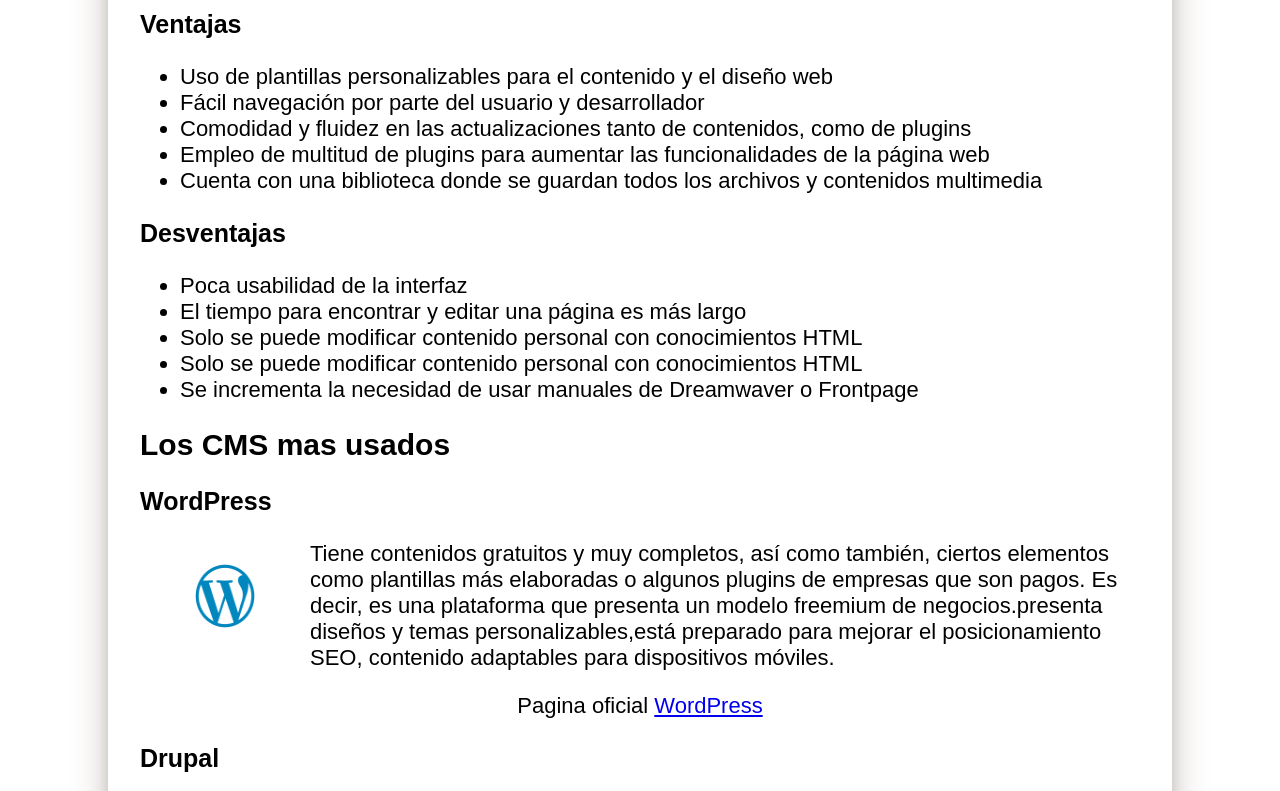
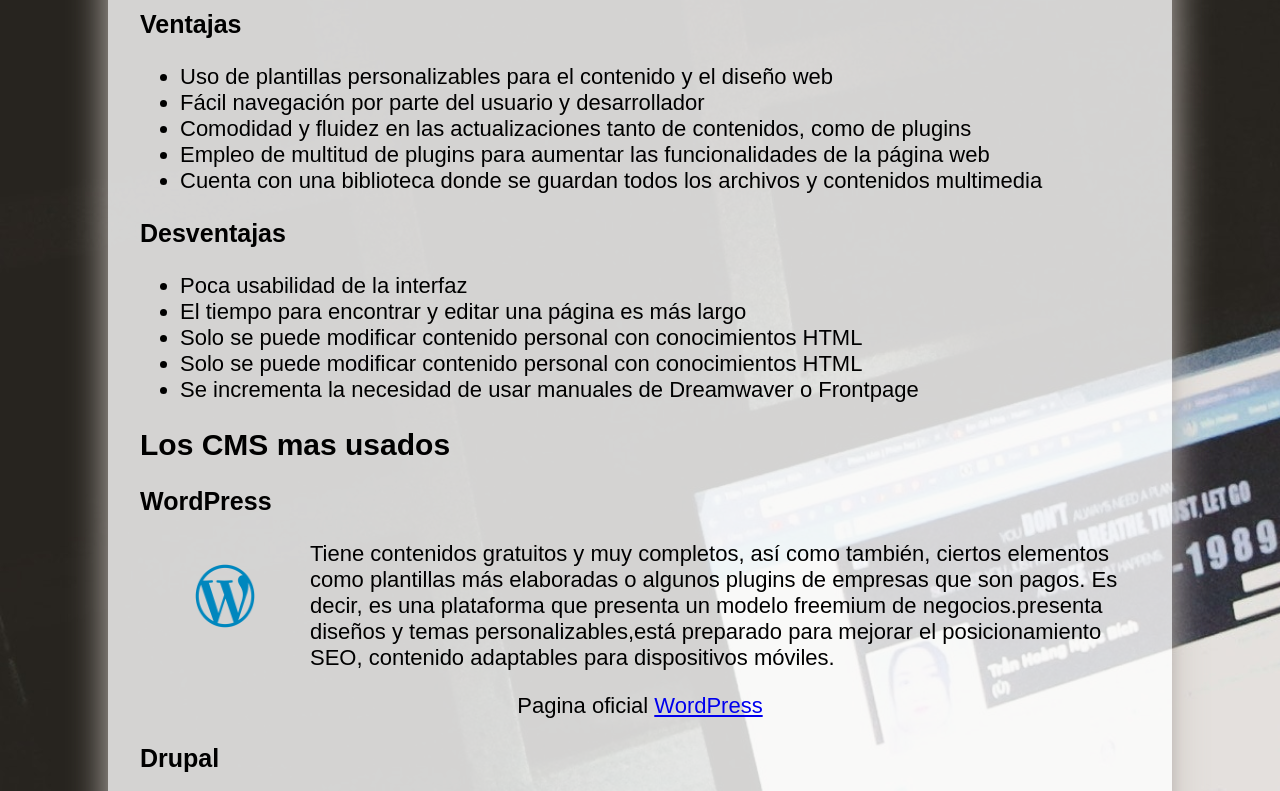
Before and after one commit to JhonDairionPacheco/CMS, a plain HTML site: page index.html in a window 1280 px wide. Shown: the part 553-1344 px from the top of the page. Drawn offline with Linux system fonts and the light colour scheme; the site is published under a folder, as on GitHub Pages, so addresses that start at the root find nothing.

Commit message:
necesario

```diff
--- a/css/estilo.css
+++ b/css/estilo.css
@@ -4,7 +4,7 @@
     padding-top: 5%;
 }
 body{
-    background-image: url(/img/pexels-bich-tran-669996.jpg);
+    background-image: url(../img/pexels-bich-tran-669996.jpg);
     background-position: left;
     background-size: cover;
     font-family: 'Krub', sans-serif;
```
